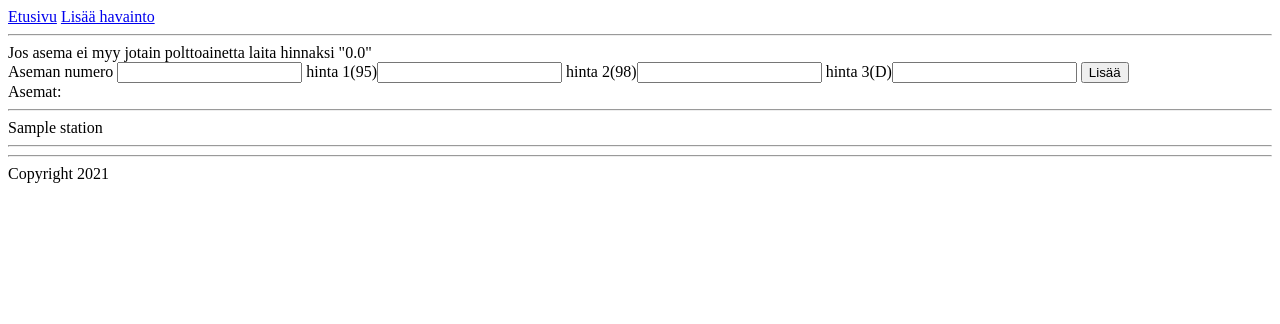
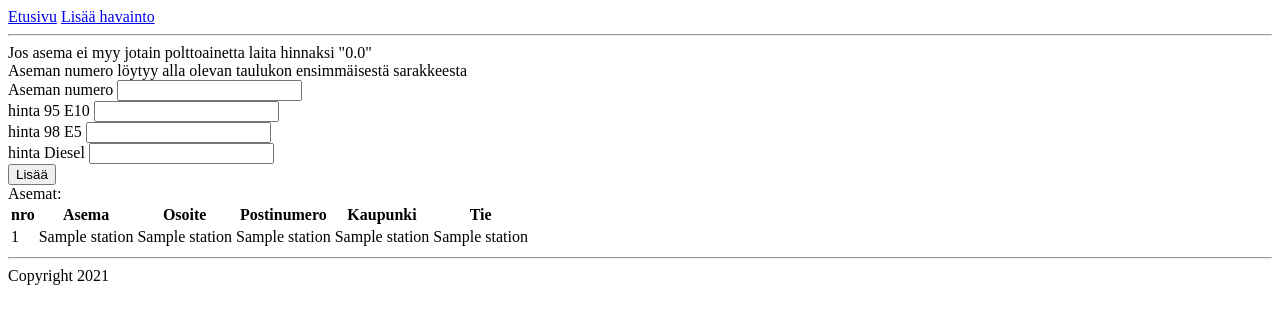
Before and after one commit to aapohu/tsoha-hintaseuranta, a Flask app: template templates/newprice.html in a window 1280 px wide. Shown: the top 324 px of the page. Run offline with Flask 2, Linux system fonts and the light colour scheme; the template is opened without the code that fills it: most values are stand-ins (such as "Sample title", 1, 10 or a date in 2020).

Commit message:
Added tables for index page and /newprice

```diff
--- a/db.py
+++ b/db.py
@@ -14,7 +14,6 @@ def adduser(username, password):
 
 
 def addprice(user, station, price1, price2, price3):
-
     sql = "INSERT INTO prices (station_id, user_id, time, visible, type1_price, type2_price, type3_price) VALUES (:station, :user, NOW(), TRUE, :price1, :price2, :price3);"
     db.session.execute(sql,{"station":station, "user":user, "price1":price1, "price2":price2, "price3":price3})
     db.session.commit()
@@ -47,7 +46,7 @@ def getstations():
     return result.fetchall()
 
 def getprices():
-    sql = "SELECT S.station_name, S.id, P.type1_price, P.type1_price, P.type3_price, P.time  FROM prices P, stations S WHERE S.id = P.station_id ORDER BY time DESC LIMIT 20;"
+    sql = "SELECT S.station_name, S.id, P.type1_price, P.type2_price, P.type3_price, P.time FROM prices P, stations S WHERE S.id = P.station_id ORDER BY time DESC LIMIT 20;"
     result = db.session.execute(sql)
     return result.fetchall()
 
--- a/templates/newprice.html
+++ b/templates/newprice.html
@@ -2,23 +2,36 @@
 {% block title %}Lisää havainto{% endblock %}
 
 {% block content %}
-Jos asema ei myy jotain polttoainetta laita hinnaksi "0.0"
-<br>
-
+Jos asema ei myy jotain polttoainetta laita hinnaksi "0.0"<br>
+Aseman numero löytyy alla olevan taulukon ensimmäisestä sarakkeesta<br>
 <form action="/addprice" method="POST">
-    Aseman numero <input type="text" name="station_number">
-    hinta 1(95)<input type="text" name="price1">
-    hinta 2(98)<input type="text" name="price2">
-    hinta 3(D)<input type="text" name="price3">
+    Aseman numero <input type="text" name="station_number"><br>
+    hinta 95 E10 <input type="text" name="price1"><br>
+    hinta 98 E5 <input type="text" name="price2"><br>
+    hinta Diesel <input type="text" name="price3"><br>
     <input type="submit" value="Lisää">
     </form>
 
     Asemat:
-    <hr>
+    <table>
+        <tr>
+            <th>nro</th>
+            <th>Asema</th>
+            <th>Osoite</th>
+            <th>Postinumero</th>
+            <th>Kaupunki</th>
+            <th>Tie</th>
+          </tr>
     {% for station in stations %}
-    {{ station }}
+    <tr>
+        <td>{{ station[0] }}</td>
+        <td>{{ station[1] }}</td>
+        <td>{{ station[2] }}</td>
+        <td>{{ station[4] }}</td>
+        <td>{{ station[3] }}</td>
+        <td>{{ station[5] }}</td>
+      </tr>
 
-    <hr>
     {% endfor %}
-
+    </table>
 {% endblock %}
```
Also changed, not shown: routes.py (+2 -6 lines), templates/index.html (+27 -4 lines), README.md.
